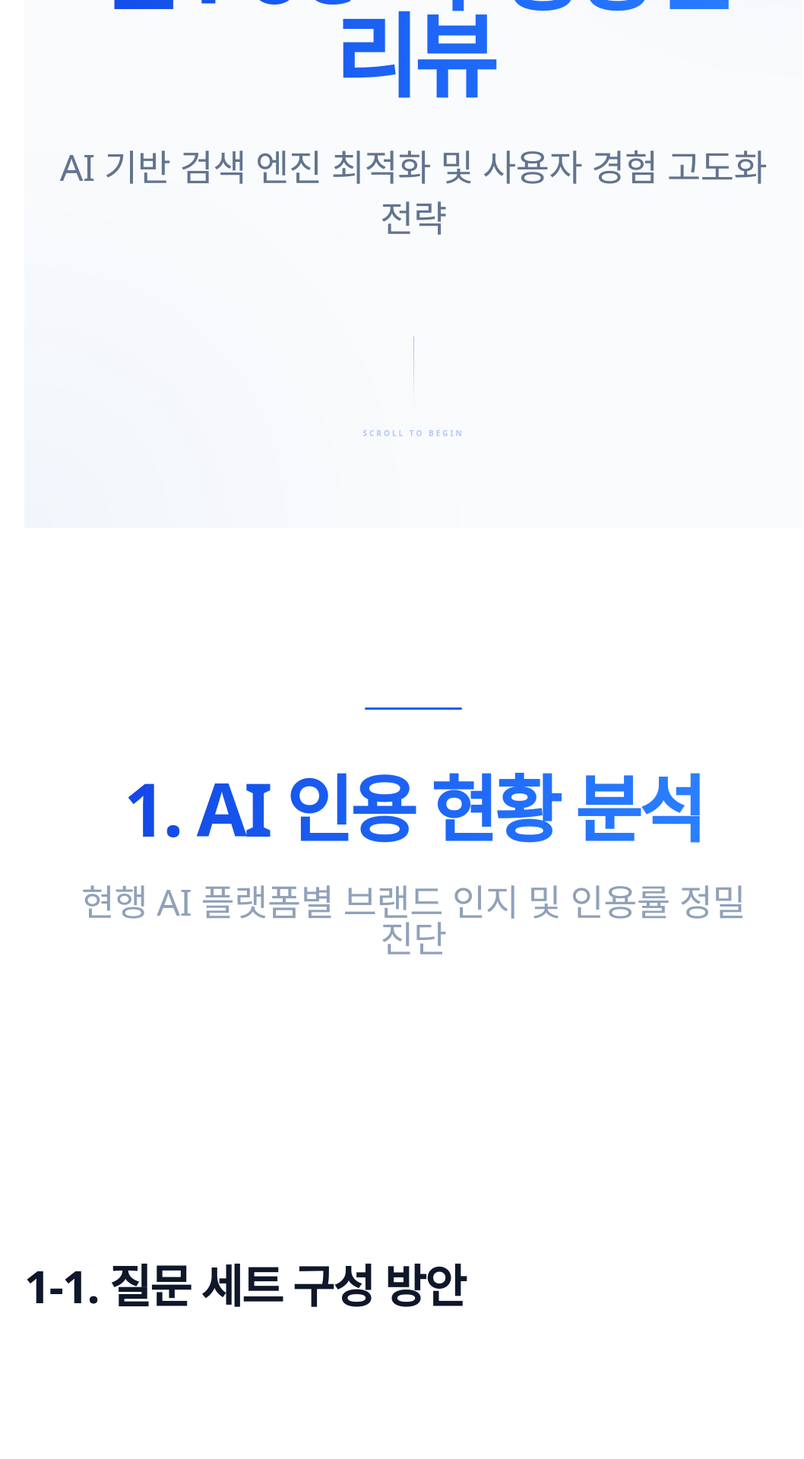
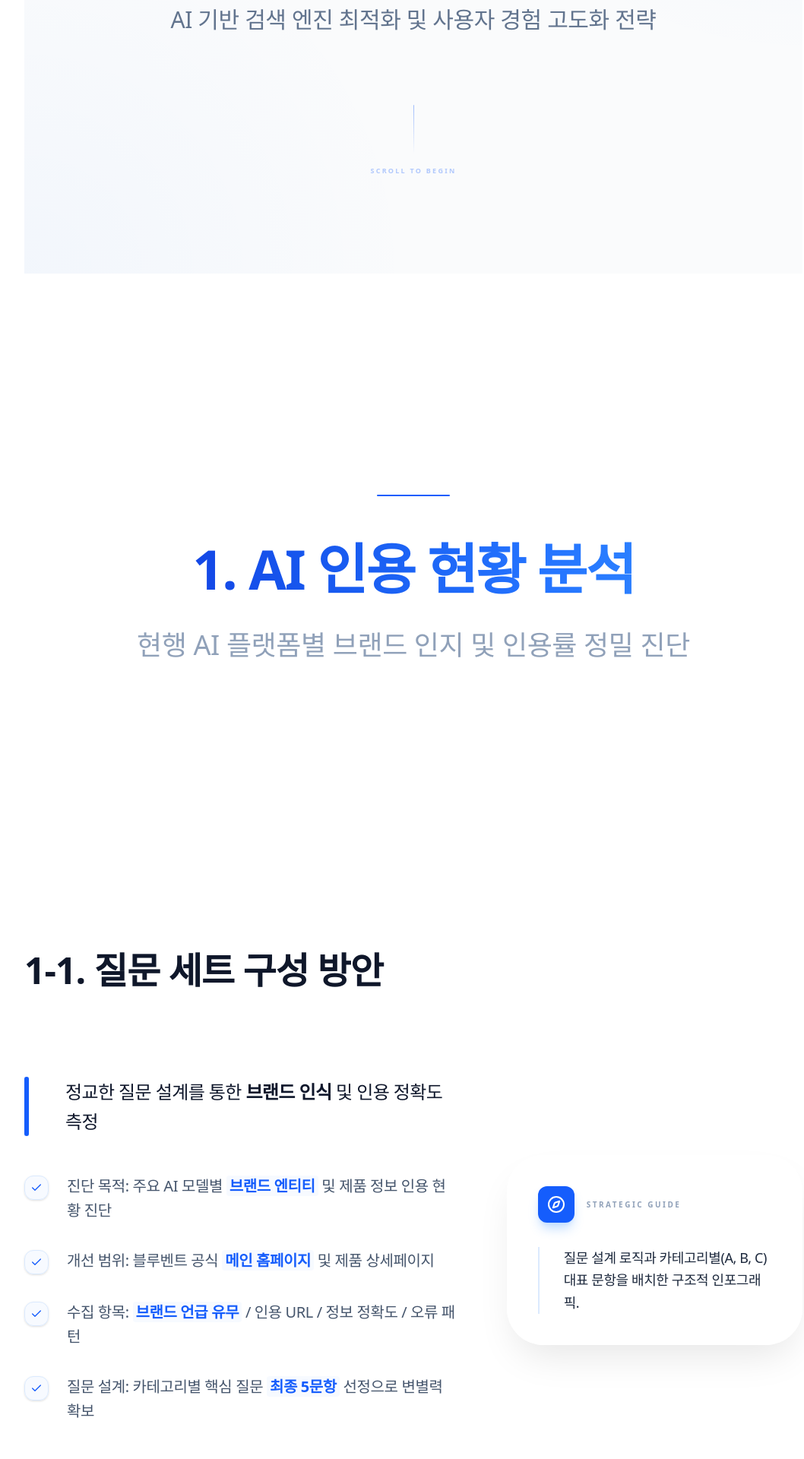
Before and after one commit to seoyahh/bluevent_geo_poc_review, a React (Vite) app: page / in a window 1280 px wide. Shown: the part 440-2360 px from the top of the page at 76% size, without its empty margins (96-1154 px from the left). Built offline with nearby package versions, Linux system fonts and the light colour scheme; a web font is replaced by a local one.

Commit message:
UI Optimization: Re-balanced font sizes and layout spacing for better screen ratio

```diff
--- a/src/App.tsx
+++ b/src/App.tsx
@@ -37,73 +37,73 @@ export default function App() {
   // --- Specialized Layout Components ---
 
   const IntroLayout = ({ slide }: { slide: typeof SLIDES[0] }) => (
-    <div className="relative flex flex-col items-center text-center justify-center min-h-screen overflow-hidden py-32">
+    <div className="relative flex flex-col items-center text-center justify-center min-h-screen overflow-hidden py-24">
       <div className="absolute inset-0 soft-gradient-bg pointer-events-none" />
 
       <motion.div
         initial={{ opacity: 0, scale: 0.95 }}
         animate={{ opacity: 1, scale: 1 }}
         transition={{ duration: 1, ease: [0.16, 1, 0.3, 1] }}
-        className="relative z-10 max-w-7xl px-8"
+        className="relative z-10 max-w-6xl px-10"
       >
-        <div className="label-caps mb-16 flex items-center justify-center gap-4 bg-white/50 backdrop-blur-sm px-6 py-2 rounded-full border border-slate-100/50 shadow-sm mx-auto w-fit">
-          <Sparkles size={18} />
+        <div className="label-caps mb-12 flex items-center justify-center gap-3 bg-white/50 backdrop-blur-sm px-5 py-2 rounded-full border border-slate-100/50 shadow-sm mx-auto w-fit">
+          <Sparkles size={14} />
           <span>Strategic Review 2026</span>
         </div>
 
-        <h1 className="h1-hero mb-14 text-gradient" dangerouslySetInnerHTML={{ __html: slide.title }} />
+        <h1 className="h1-hero mb-10 text-gradient" dangerouslySetInnerHTML={{ __html: slide.title }} />
 
-        <p className="text-3xl lg:text-5xl text-slate-500 font-light leading-[1.4] max-w-5xl mx-auto mb-28" dangerouslySetInnerHTML={{ __html: slide.oneLiner }} />
+        <p className="text-xl lg:text-3xl text-slate-500 font-light leading-relaxed max-w-4xl mx-auto mb-20" dangerouslySetInnerHTML={{ __html: slide.oneLiner }} />
 
         <motion.div
-          animate={{ y: [0, 15, 0] }}
+          animate={{ y: [0, 10, 0] }}
           transition={{ repeat: Infinity, duration: 4, ease: "easeInOut" }}
-          className="flex flex-col items-center gap-6 opacity-40"
+          className="flex flex-col items-center gap-4 opacity-40"
         >
-          <div className="w-[1px] h-24 bg-gradient-to-b from-blue-600 to-transparent" />
-          <span className="label-caps !text-[10px]">Scroll to Begin</span>
+          <div className="w-[1px] h-16 bg-gradient-to-b from-blue-600 to-transparent" />
+          <span className="label-caps !text-[9px]">Scroll to Begin</span>
         </motion.div>
       </motion.div>
     </div>
   );
 
   const StandardLayout = ({ slide, index }: { slide: typeof SLIDES[0], index: number }) => (
-    <div className="grid grid-cols-1 lg:grid-cols-12 gap-32 py-40 min-h-screen items-center text-left">
-      <div className="lg:col-span-12 mb-20">
-        <h2 className="h2-header max-w-6xl" dangerouslySetInnerHTML={{ __html: slide.title }} />
+    <div className="grid grid-cols-1 lg:grid-cols-12 gap-16 py-20 min-h-screen items-center text-left">
+      <div className="lg:col-span-12 mb-8">
+        <h2 className="h2-header max-w-5xl" dangerouslySetInnerHTML={{ __html: slide.title }} />
       </div>
-      <div className="lg:col-span-8 space-y-24">
-        <div className="relative pl-16 border-l-[8px] border-blue-600/10">
-          <div className="absolute left-[-8px] top-0 bottom-0 w-[8px] bg-blue-600 rounded-full" />
-          <p className="text-3xl lg:text-5xl text-slate-900 font-medium leading-[1.3] tracking-tight" dangerouslySetInnerHTML={{ __html: slide.oneLiner }} />
+      <div className="lg:col-span-7 space-y-12">
+        <div className="relative pl-12 border-l-[6px] border-blue-600/10">
+          <div className="absolute left-[-6px] top-0 bottom-0 w-[6px] bg-blue-600 rounded-full" />
+          <p className="text-lg lg:text-2xl text-slate-900 font-medium leading-relaxed tracking-tight" dangerouslySetInnerHTML={{ __html: slide.oneLiner }} />
         </div>
-        <div className="grid grid-cols-1 gap-12">
+        <div className="grid grid-cols-1 gap-8">
           {slide.bullets.map((bullet, idx) => (
             <motion.div
               key={idx}
-              initial={{ opacity: 0, x: -30 }}
+              initial={{ opacity: 0, x: -20 }}
               whileInView={{ opacity: 1, x: 0 }}
-              transition={{ delay: idx * 0.1 }}
-              className="flex gap-10 items-start group"
+              transition={{ delay: idx * 0.05 }}
+              className="flex gap-6 items-start group"
             >
-              <div className="w-10 h-10 rounded-2xl bg-blue-50/50 border border-blue-100 flex items-center justify-center flex-shrink-0 mt-1.5 group-hover:bg-blue-600 transition-all duration-500 shadow-sm">
-                <Check size={20} className="text-blue-600 group-hover:text-white transition-colors" />
+              <div className="w-8 h-8 rounded-xl bg-blue-50/50 border border-blue-100 flex items-center justify-center flex-shrink-0 mt-1 group-hover:bg-blue-600 transition-all duration-500 shadow-sm">
+                <Check size={16} className="text-blue-600 group-hover:text-white transition-colors" />
               </div>
-              <p className="body-main group-hover:text-slate-900 transition-colors duration-500 pt-1" dangerouslySetInnerHTML={{ __html: bullet }} />
+              <p className="body-main group-hover:text-slate-900 transition-colors duration-500 pt-0.5" dangerouslySetInnerHTML={{ __html: bullet }} />
             </motion.div>
           ))}
         </div>
       </div>
-      <div className="lg:col-span-4">
-        <div className="glass-card p-14 relative overflow-hidden group">
+      <div className="lg:col-span-5">
+        <div className="glass-card p-10 relative overflow-hidden group">
           <div className="relative z-10">
-            <div className="flex items-center gap-5 mb-12">
-              <div className="w-14 h-14 rounded-2xl bg-blue-600 text-white flex items-center justify-center shadow-xl shadow-blue-200">
-                <Compass size={28} />
+            <div className="flex items-center gap-4 mb-8">
+              <div className="w-12 h-12 rounded-xl bg-blue-600 text-white flex items-center justify-center shadow-lg shadow-blue-200">
+                <Compass size={24} />
               </div>
               <h3 className="label-caps !text-slate-400">Strategic Guide</h3>
             </div>
-            <p className="text-2xl text-slate-800 font-medium leading-relaxed border-l-3 border-blue-100 pl-10 group-hover:border-blue-600 transition-colors duration-700">
+            <p className="text-lg text-slate-800 font-medium leading-relaxed border-l-2 border-blue-100 pl-8 group-hover:border-blue-600 transition-colors duration-700">
               {slide.visualGuide}
             </p>
           </div>
@@ -113,26 +113,26 @@ export default function App() {
   );
 
   const GridLayout = ({ slide, index }: { slide: typeof SLIDES[0], index: number }) => (
-    <div className="flex flex-col justify-center py-40 min-h-screen text-left">
-      <div className="space-y-10 mb-32">
+    <div className="flex flex-col justify-center py-20 min-h-screen text-left">
+      <div className="space-y-6 mb-16">
         <h2 className="h2-header" dangerouslySetInnerHTML={{ __html: slide.title }} />
-        <p className="text-2xl lg:text-4xl text-slate-500 font-light max-w-5xl leading-tight" dangerouslySetInnerHTML={{ __html: slide.oneLiner }} />
+        <p className="text-lg lg:text-2xl text-slate-500 font-light max-w-4xl leading-snug" dangerouslySetInnerHTML={{ __html: slide.oneLiner }} />
       </div>
-      <div className="grid grid-cols-1 md:grid-cols-3 gap-12">
+      <div className="grid grid-cols-1 md:grid-cols-3 gap-8">
         {slide.bullets.map((bullet, idx) => (
           <motion.div
             key={idx}
-            initial={{ opacity: 0, y: 40 }}
+            initial={{ opacity: 0, y: 30 }}
             whileInView={{ opacity: 1, y: 0 }}
-            className="clean-card p-16 flex flex-col gap-14 group hover:-translate-y-4"
+            className="clean-card p-10 flex flex-col gap-8 group hover:-translate-y-2"
           >
-            <div className="w-20 h-20 rounded-[2rem] bg-slate-50 text-blue-600 flex items-center justify-center font-black text-3xl group-hover:bg-blue-600 group-hover:text-white transition-all duration-700 shadow-sm">
+            <div className="w-14 h-14 rounded-2xl bg-slate-50 text-blue-600 flex items-center justify-center font-black text-xl group-hover:bg-blue-600 group-hover:text-white transition-all duration-700 shadow-sm">
               {String(idx + 1).padStart(2, '0')}
             </div>
-            <div className="space-y-8">
-              <p className="text-3xl font-extrabold leading-[1.2] text-slate-900 group-hover:text-blue-700 transition-colors duration-500" dangerouslySetInnerHTML={{ __html: bullet.includes(':') ? bullet.split(':')[0] : bullet }} />
+            <div className="space-y-4">
+              <p className="text-xl font-extrabold leading-tight text-slate-900 group-hover:text-blue-700 transition-colors duration-500" dangerouslySetInnerHTML={{ __html: bullet.includes(':') ? bullet.split(':')[0] : bullet }} />
               {bullet.includes(':') && (
-                <p className="text-xl lg:text-2xl text-slate-500 font-normal leading-relaxed overflow-hidden" dangerouslySetInnerHTML={{ __html: bullet.split(':')[1] }} />
+                <p className="text-base lg:text-lg text-slate-500 font-normal leading-relaxed" dangerouslySetInnerHTML={{ __html: bullet.split(':')[1] }} />
               )}
             </div>
           </motion.div>
@@ -142,23 +142,23 @@ export default function App() {
   );
 
   const RoadmapLayout = ({ slide, index }: { slide: typeof SLIDES[0], index: number }) => (
-    <div className="flex flex-col justify-center py-40 min-h-screen text-center">
-      <div className="space-y-10 mb-32">
+    <div className="flex flex-col justify-center py-24 min-h-screen text-center">
+      <div className="space-y-8 mb-20">
         <h2 className="h2-header" dangerouslySetInnerHTML={{ __html: slide.title }} />
-        <p className="text-2xl lg:text-3xl text-blue-600 font-bold bg-blue-50/50 px-10 py-4 rounded-full inline-block" dangerouslySetInnerHTML={{ __html: slide.oneLiner }} />
+        <p className="text-lg lg:text-2xl text-blue-600 font-bold bg-blue-50/50 px-8 py-3 rounded-full inline-block" dangerouslySetInnerHTML={{ __html: slide.oneLiner }} />
       </div>
-      <div className="grid grid-cols-1 lg:grid-cols-4 gap-12">
+      <div className="grid grid-cols-1 lg:grid-cols-4 gap-10">
         {slide.bullets.map((bullet, idx) => (
           <motion.div
             key={idx}
             initial={{ opacity: 0, scale: 0.95 }}
             whileInView={{ opacity: 1, scale: 1 }}
-            className="clean-card p-14 flex flex-col items-start text-left relative overflow-hidden group hover:-translate-y-3"
+            className="clean-card p-10 flex flex-col items-start text-left relative overflow-hidden group hover:-translate-y-2"
           >
-            <span className="label-caps mb-10 bg-blue-50/50 px-5 py-2 rounded-full border border-blue-100/50 shadow-sm">Phase {String(idx + 1).padStart(2, '0')}</span>
-            <p className="text-3xl font-black text-slate-900 mb-8 leading-tight group-hover:text-blue-700 transition-colors" dangerouslySetInnerHTML={{ __html: bullet.split(':')[0] }} />
-            <div className="w-full h-[2px] bg-slate-50 mb-10 group-hover:bg-blue-100 transition-colors" />
-            <p className="text-xl text-slate-500 font-normal leading-relaxed" dangerouslySetInnerHTML={{ __html: bullet.split(':')[1] }} />
+            <span className="label-caps mb-8 bg-blue-50/50 px-4 py-1.5 rounded-full border border-blue-100/50 shadow-sm">Phase {String(idx + 1).padStart(2, '0')}</span>
+            <p className="text-2xl font-black text-slate-900 mb-6 leading-tight group-hover:text-blue-700 transition-colors" dangerouslySetInnerHTML={{ __html: bullet.split(':')[0] }} />
+            <div className="w-full h-[1.5px] bg-slate-50 mb-8 group-hover:bg-blue-100 transition-colors" />
+            <p className="text-lg text-slate-500 font-normal leading-relaxed" dangerouslySetInnerHTML={{ __html: bullet.split(':')[1] }} />
           </motion.div>
         ))}
       </div>
@@ -166,31 +166,31 @@ export default function App() {
   );
 
   const ChecklistLayout = ({ slide, index }: { slide: typeof SLIDES[0], index: number }) => (
-    <div className="grid grid-cols-1 lg:grid-cols-12 gap-32 py-40 min-h-screen items-center text-left">
-      <div className="lg:col-span-12 mb-16">
+    <div className="grid grid-cols-1 lg:grid-cols-12 gap-20 py-24 min-h-screen items-center text-left">
+      <div className="lg:col-span-12 mb-10">
         <h2 className="h2-header" dangerouslySetInnerHTML={{ __html: slide.title }} />
       </div>
-      <div className="lg:col-span-5 flex flex-col justify-center">
-        <p className="text-2xl lg:text-4xl text-slate-500 font-light leading-snug" dangerouslySetInnerHTML={{ __html: slide.oneLiner }} />
+      <div className="lg:col-span-4 flex flex-col justify-center">
+        <p className="text-xl lg:text-3xl text-slate-500 font-light leading-snug" dangerouslySetInnerHTML={{ __html: slide.oneLiner }} />
       </div>
-      <div className="lg:col-span-7 grid grid-cols-1 gap-10">
+      <div className="lg:col-span-8 grid grid-cols-1 gap-8">
         {slide.bullets.map((bullet, idx) => (
           <motion.div
             key={idx}
-            initial={{ opacity: 0, x: 40 }}
+            initial={{ opacity: 0, x: 30 }}
             whileInView={{ opacity: 1, x: 0 }}
-            className="clean-card p-14 flex items-center justify-between group hover:border-blue-500 cursor-pointer shadow-xl shadow-slate-200/20"
+            className="clean-card p-10 flex items-center justify-between group hover:border-blue-500 cursor-pointer shadow-lg shadow-slate-200/10"
           >
-            <div className="flex items-center gap-14">
-              <div className="w-20 h-20 rounded-[2rem] bg-slate-50 group-hover:bg-blue-600 flex items-center justify-center transition-all duration-700">
-                <CheckCircle2 className="text-slate-200 group-hover:text-white transition-colors duration-700" size={40} />
+            <div className="flex items-center gap-10">
+              <div className="w-16 h-16 rounded-2xl bg-slate-50 group-hover:bg-blue-600 flex items-center justify-center transition-all duration-700">
+                <CheckCircle2 className="text-slate-200 group-hover:text-white transition-colors duration-700" size={32} />
               </div>
-              <div className="space-y-3">
+              <div className="space-y-2">
                 <span className="label-caps !text-slate-300" dangerouslySetInnerHTML={{ __html: bullet.split(':')[0] }} />
-                <p className="text-3xl font-extrabold text-slate-900 group-hover:text-blue-700 transition-colors duration-500" dangerouslySetInnerHTML={{ __html: bullet.split(':')[1] || bullet }} />
+                <p className="text-2xl font-extrabold text-slate-900 group-hover:text-blue-700 transition-colors duration-500" dangerouslySetInnerHTML={{ __html: bullet.split(':')[1] || bullet }} />
               </div>
             </div>
-            <ArrowRight className="text-slate-200 group-hover:text-blue-600 group-hover:translate-x-4 transition-all duration-700" size={32} />
+            <ArrowRight className="text-slate-200 group-hover:text-blue-600 group-hover:translate-x-3 transition-all duration-700" size={24} />
           </motion.div>
         ))}
       </div>
@@ -198,15 +198,15 @@ export default function App() {
   );
 
   const DividerLayout = ({ slide }: { slide: typeof SLIDES[0] }) => (
-    <div className="flex flex-col items-center text-center justify-center min-h-[70vh] py-40">
+    <div className="flex flex-col items-center text-center justify-center min-h-[70vh] py-24">
       <motion.div
         initial={{ scaleX: 0 }}
         whileInView={{ scaleX: 1 }}
         transition={{ duration: 1.5, ease: [0.16, 1, 0.3, 1] }}
-        className="w-32 h-[3px] bg-blue-600 rounded-full mb-20"
+        className="w-24 h-[2px] bg-blue-600 rounded-full mb-14"
       />
-      <h2 className="h1-display mb-12 text-gradient" dangerouslySetInnerHTML={{ __html: slide.title }} />
-      <p className="text-3xl lg:text-5xl text-slate-400 font-light max-w-4xl mx-auto" dangerouslySetInnerHTML={{ __html: slide.oneLiner }} />
+      <h2 className="h1-display mb-10 text-gradient" dangerouslySetInnerHTML={{ __html: slide.title }} />
+      <p className="text-2xl lg:text-4xl text-slate-400 font-light max-w-4xl mx-auto" dangerouslySetInnerHTML={{ __html: slide.oneLiner }} />
     </div>
   );
 
--- a/src/index.css
+++ b/src/index.css
@@ -24,23 +24,23 @@
 
   /* Typography Scale */
   .h1-hero {
-    @apply text-6xl lg:text-[7.5rem] font-extrabold tracking-[-0.05em] text-[#0f172a] leading-[0.95];
+    @apply text-5xl lg:text-[5.5rem] font-extrabold tracking-[-0.04em] text-[#0f172a] leading-[1.05];
   }
 
   .h1-display {
-    @apply text-5xl lg:text-8xl font-extrabold tracking-[-0.04em] text-[#0f172a] leading-[1.05];
+    @apply text-4xl lg:text-7xl font-extrabold tracking-[-0.03em] text-[#0f172a] leading-[1.1];
   }
 
   .h2-header {
-    @apply text-3xl lg:text-6xl font-bold tracking-[-0.03em] text-[#0f172a] leading-tight;
+    @apply text-2xl lg:text-5xl font-bold tracking-[-0.02em] text-[#0f172a] leading-tight;
   }
 
   .h3-subhead {
-    @apply text-xl lg:text-3xl font-medium tracking-tight text-slate-500 leading-relaxed;
+    @apply text-lg lg:text-2xl font-medium tracking-tight text-slate-500 leading-relaxed;
   }
 
   .body-main {
-    @apply text-lg lg:text-2xl font-normal text-slate-600 leading-[1.7];
+    @apply text-base lg:text-xl font-normal text-slate-600 leading-[1.6];
   }
 
   .body-main strong {
@@ -48,7 +48,7 @@
   }
 
   .label-caps {
-    @apply text-[11px] font-black uppercase tracking-[0.3em] text-blue-600/80;
+    @apply text-[10px] font-black uppercase tracking-[0.25em] text-blue-600/80;
   }
 
   .text-gradient {
```
